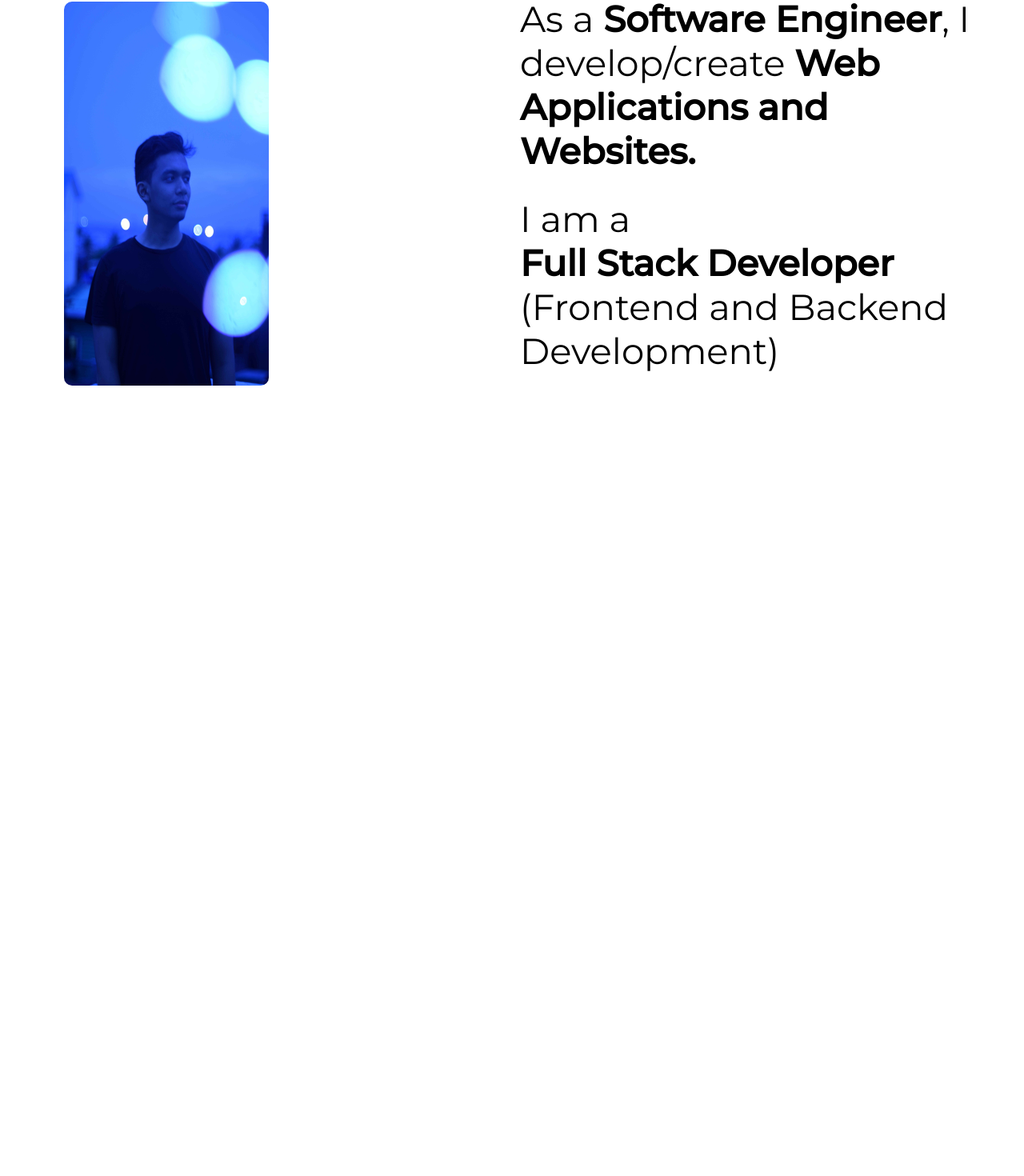
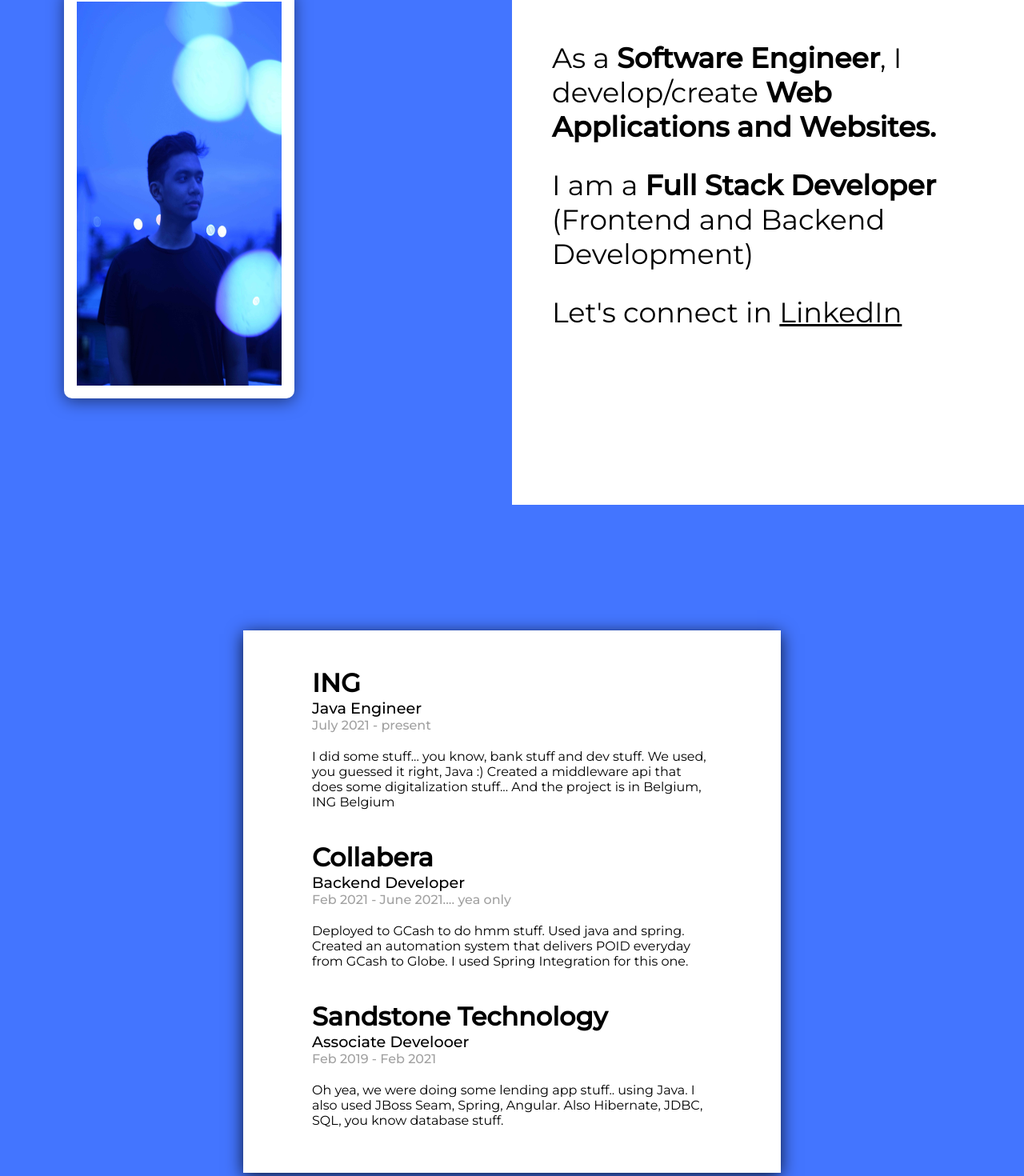
Before and after one commit to plurantee/flogramming-nuxt, a Nuxt app: page / in a window 1280 px wide. Shown: the part 969-2439 px from the top of the page at 80% size. Before the commit the page ends 1600 px from the top, so only its background shows below. Built offline with nearby package versions, Linux system fonts and the light colour scheme.

Commit message:
Finished website (kinda)

```diff
--- a/components/About.vue
+++ b/components/About.vue
@@ -2,14 +2,16 @@
   <section id="about" class="">
     <div class="container vh-100">
       <div class="s-100-m-50 f-s-center-m-left f-center">
-        <img class="img" src="~static/images/DSC_0445.jpg">
+
+        <img class="img white-card" src="~static/images/DSC_0445.jpg">
       </div>
 
-      <div class="s-100-m-50 f-s-center-m-left f-center">
+      <div class="s-100-m-50 f-s-center-m-left f-center white-bg">
         <div class="about-intro ">
           <p class="">As a <strong><h2>Software Engineer</h2></strong>, I develop/create <b>Web Applications and Websites.</b></p>
 
           <p class="next-paragraph">  I am a <strong><h2>Full Stack Developer</h2></strong> (Frontend and Backend Development)</p>
+          <div class="next-paragraph">Let's connect in <a href="https://www.linkedin.com/in/florante-rapio-407666141/" target="_blank">LinkedIn</a> </div>
         </div>
       </div>
     </div>
@@ -18,6 +20,9 @@
 </template>
 
 <style scoped>
+  .next-paragraph > a {
+    color: inherit;
+  }
   .img {
     width: 40%;
     height: 70%;
@@ -27,8 +32,11 @@
   }
   .about-intro{
     font-size: 25px;
-    margin: 10px 10px 10px 10px;
+    margin: 10px 10px 10px 50px;
     text-align: center;
+  }
+  .white-bg {
+    background-color: #fff;
   }
   .f-bottom {
     align-content:center;
@@ -41,7 +49,7 @@
       }
       .about-intro{
         margin-right: 30px;
-        font-size: 45px;
+        font-size: 35px;
         text-align: left;
       }
     }
--- /dev/null
+++ b/components/AboutThisWebsite.vue
@@ -0,0 +1,37 @@
+<template>
+  <section id="about-this-website" class="container f-center">
+
+    <div class="white-card">
+        <p class="about-this-website-head">About this website</p>
+        <p>This website is created using NuxtJS and Deployed in Heroku.. So Far. This is in continuous development and I am planning to integrate a backend for this one.</p>
+        <p class="next-paragraph">you can find the source code for this one in GitHub <a href="https://github.com/plurantee/flogramming-nuxt" target="_blank">flogramming-nuxt</a></p>
+    </div>
+
+  </section>
+</template>
+
+<style scoped>
+.next-paragraph {
+    margin-top: 20px;
+}
+.next-paragraph > a {
+    color: inherit;
+}
+#about-this-website {
+    margin-top: 10vh;
+    height: 100vh;
+}
+.white-card {
+    max-width: 50%;
+    box-shadow: 0 4px 20px 0 rgba(0, 0, 0, 0.8);
+ }
+.about-this-website-head {
+    text-transform: uppercase;
+    font-weight: 700;
+    font-size: 2rem;
+    margin-bottom: 30px;
+}
+</style>
+
+<script>
+</script>
--- a/components/Hero.vue
+++ b/components/Hero.vue
@@ -8,7 +8,7 @@
     </div>
 
     <div class="scroll-down">
-      <div class="scroll-down-button" href="#">Learn more about me  <a href="#about" class="down-arrow">  &#x2193; </a> </div>
+      <div class="scroll-down-button" href="#"><a href="#about"> Learn more about me  <li href="#about" class="down-arrow">  &#x2193; </li></a> </div>
     </div>
   </div>
 </section>
@@ -54,12 +54,14 @@ color gray: 9e9e9e
   .down-arrow {
     display: inline-block;
     font-size: 7vw;
-    text-decoration: none;
     color:#ffffff;
     animation-duration: 4s;
     transition: all 0.25s ease-out;
   }
-
+  a {
+    text-decoration: none;
+    color:#ffffff;
+  }
   .down-arrow:hover:after {
   width: 100%;
   left: 0;
--- /dev/null
+++ b/components/WorkHistory.vue
@@ -0,0 +1,88 @@
+<template>
+  <section id="work-experience" class="container f-center">
+
+    <div class="white-card work-experience-card">
+        <div v-for="workExperience in workExperiences" v-bind:key="workExperience.id">
+            <div class="work-experience-single">
+                <p class="company-name">
+                    {{workExperience.company}}
+                </p>
+                <p class="company-title">
+                    {{workExperience.title}}
+                </p>
+                <p class="company-stay">
+                    {{workExperience.stay}}
+                </p>
+                <p class="company-work-summary">
+                    {{workExperience.workSummary}}
+                </p>
+            </div>
+        </div>
+    </div>
+
+  </section>
+</template>
+
+<style scoped>
+#work-experience {
+    margin-top: 10vh;
+    height: 100vh;
+}
+.work-experience-card {
+    margin-top: 2em;
+}
+.work-experience-single{
+    margin: 30px 70px 40px 70px;
+}
+.company-name {
+    font-weight: 700;
+    font-size: 2rem;
+}
+.company-title {
+    font-weight: 500;
+    font-size: 1.2rem;
+}
+.company-stay {
+    font-weight: 500;
+    color:rgb(161, 161, 161);
+    font-size: 1rem;
+    margin-bottom: 20px;
+}
+.white-card {
+    max-width: 50%;
+    box-shadow: 0 4px 20px 0 rgba(0, 0, 0, 0.8);
+ }
+</style>
+
+<script>
+export default {
+    data() {
+        return {
+            test: 'test hehe',
+            workExperiences: [
+                {
+                    id: '1',
+                    company: 'ING',
+                    title: 'Java Engineer',
+                    workSummary: 'I did some stuff... you know, bank stuff and dev stuff. We used, you guessed it right, Java :) Created a middleware api that does some digitalization stuff... And the project is in Belgium, ING Belgium' ,
+                    stay: 'July 2021 - present'
+                },
+                {
+                    id: '2',
+                    company: 'Collabera',
+                    title: 'Backend Developer',
+                    workSummary: 'Deployed to GCash to do hmm stuff. Used java and spring. Created an automation system that delivers POID everyday from GCash to Globe. I used Spring Integration for this one.',
+                    stay: 'Feb 2021 - June 2021.... yea only'
+                },
+                {
+                    id: '3',
+                    company: 'Sandstone Technology',
+                    title: 'Associate Develooer',
+                    workSummary: 'Oh yea, we were doing some lending app stuff.. using Java. I also used JBoss Seam, Spring, Angular. Also Hibernate, JDBC, SQL, you know database stuff.' ,
+                    stay: 'Feb 2019 - Feb 2021'
+                }
+            ]
+        }
+    }
+}
+</script>
--- a/pages/index.vue
+++ b/pages/index.vue
@@ -2,6 +2,8 @@
   <div class="">
     <Hero/>
     <About/>
+    <WorkHistory/>
+    <AboutThisWebsite/>
   </div>
 
 </template>
--- a/static/css/global.css
+++ b/static/css/global.css
@@ -1,11 +1,13 @@
 @import url('https://fonts.googleapis.com/css2?family=Montserrat:wght@200;300;400;500&display=swap');
-
 body {
     font-family: 'Montserrat', sans-serif;
+    background-color: #4375ff;
 }
+
 html {
     scroll-behavior: smooth;
 }
+
 * {
     padding: 0;
     margin: 0;
@@ -14,28 +16,39 @@ html {
 .container {
     display: flex;
     width: 100%;
-  flex-wrap: wrap;
+    flex-wrap: wrap-reverse;
+}
+
+.white-card {
+    padding: 1rem;
+    background-color: #fff;
+    box-shadow: 0 4px 20px 0 rgba(0, 0, 0, 0.5);
 }
 
 .f-center {
     align-items: center;
     justify-content: center;
+    display: flex;
 }
+
 .vh-100 {
     height: 100vh;
 }
+
 .f-right {
-  align-items:flex-start;
-  justify-content:center;
+    align-items: flex-start;
+    justify-content: center;
 }
 
 .s-100-m-50 {
     width: 100%;
 }
+
 .f-s-center-m-left {
     display: flex;
     justify-content: center;
 }
+
 .f-s-center-m-right {
     display: flex;
     justify-content: center;
@@ -43,27 +56,32 @@ html {
 
 
 /*Disable h1-h3 defaults*/
-h1, h2, h3 {
+
+h1,
+h2,
+h3 {
     font-size: inherit;
     display: inline-block;
     font-weight: inherit;
 }
+
 .next-paragraph {
     margin-top: 30px;
 }
+
 @media only screen and (min-width: 768px) {
     .s-100-m-50 {
         width: 50%;
     }
     .f-s-center-m-left {
-    justify-content:left;
+        justify-content: left;
     }
     .f-s-center-m-right {
         justify-content: right;
     }
     .f-right {
-    align-items:flex-end;
-    justify-content:end;
+        align-items: flex-end;
+        justify-content: end;
         margin-bottom: 40px;
     }
 }
```
Also changed, not shown: package.json (line endings or trailing spaces), 1 other file (tests, documents, lock files or other folders). Lines whose indentation alone changed are shown as unchanged.
